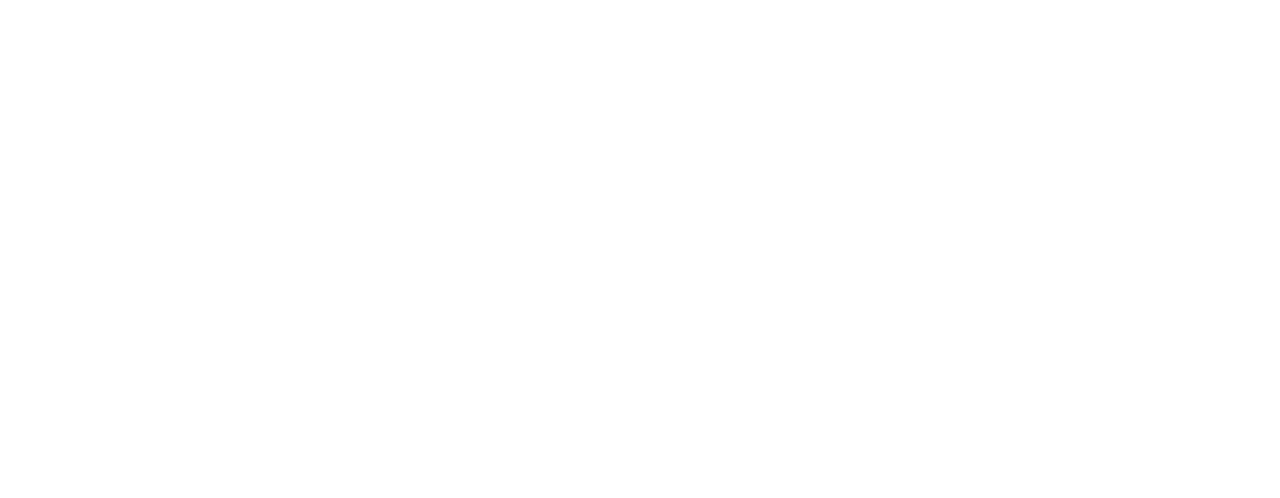
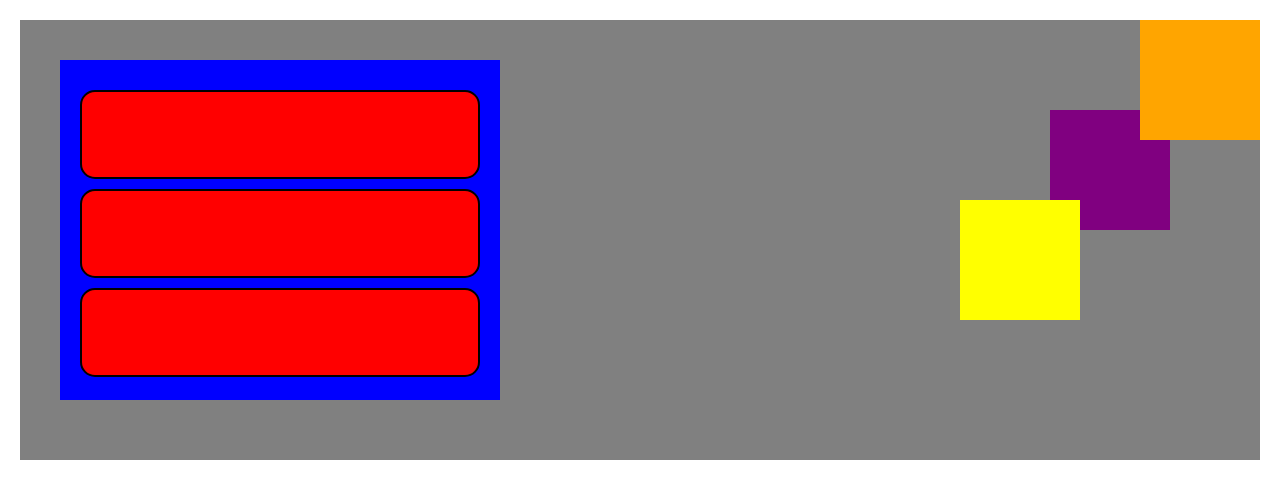
Before and after one commit to natecraft1/wdi_resume, a plain HTML site: page index.html in a window 1280 px wide. Drawn offline with nearby package versions, Linux system fonts and the light colour scheme; files that its build step writes are made by us from their sources.

Commit message:
the real index.html for assignment

```diff
--- a/index.html
+++ b/index.html
@@ -1,2 +1,30 @@
-<DOCTYPE! html>
-<blacj\>
+<!DOCTYPE html>
+<html lang="en">
+	<head>
+		<link rel="stylesheet" href="css/normalize.css">
+		<link rel="stylesheet" href="css/style.css">
+
+		<script type="text/javascript" src="js/jquery.js"></script>
+		<script type="text/javascript" src="js/main.js"></script>
+	</head>
+	<body>
+		<div class="grey_area">
+			<div class="blue_area">
+				<div class="red_area">
+				</div>
+				<div class="red_area">
+				</div>
+				<div class="red_area">
+				</div>
+			</div>
+		<div id="container">
+			<div class="square1">
+			</div>
+			<div class="square2">
+			</div>
+			<div class="square3">
+			</div>
+		</div>
+		</div>
+	</body>
+</html>
```
